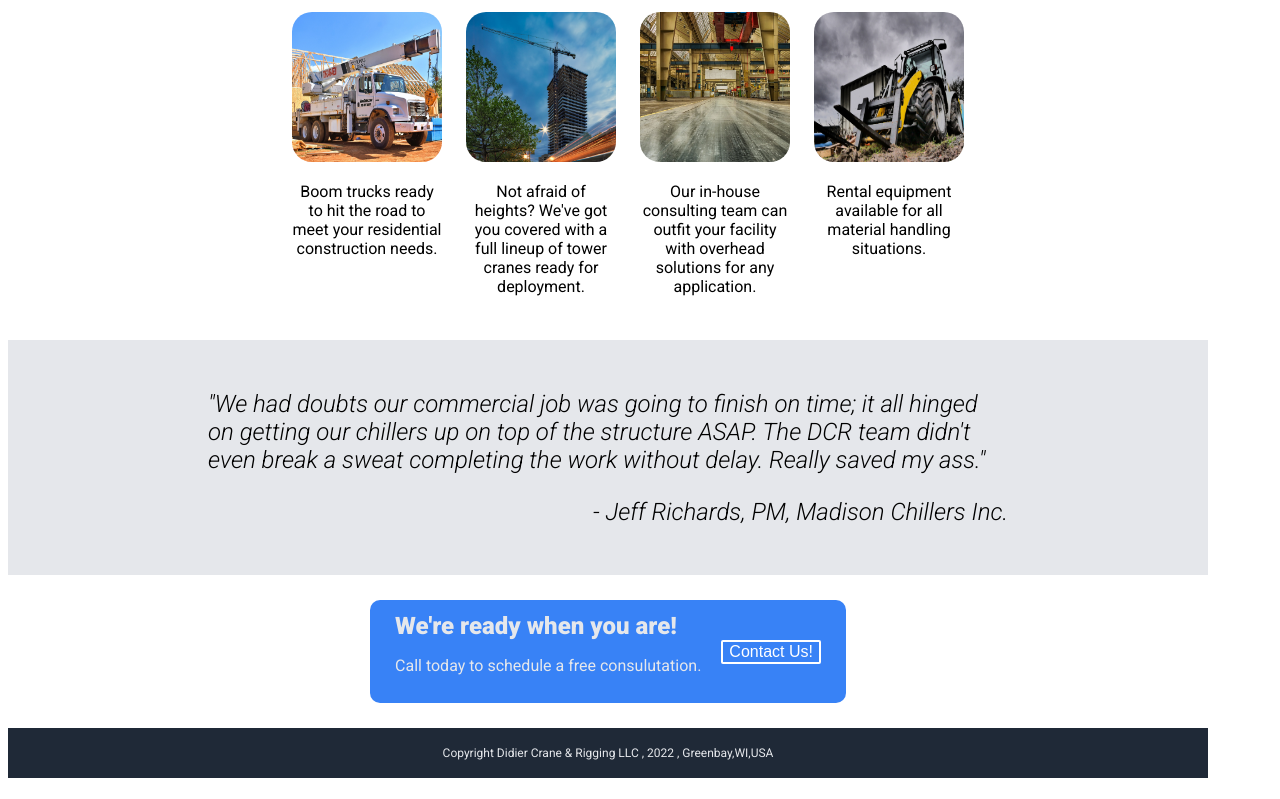
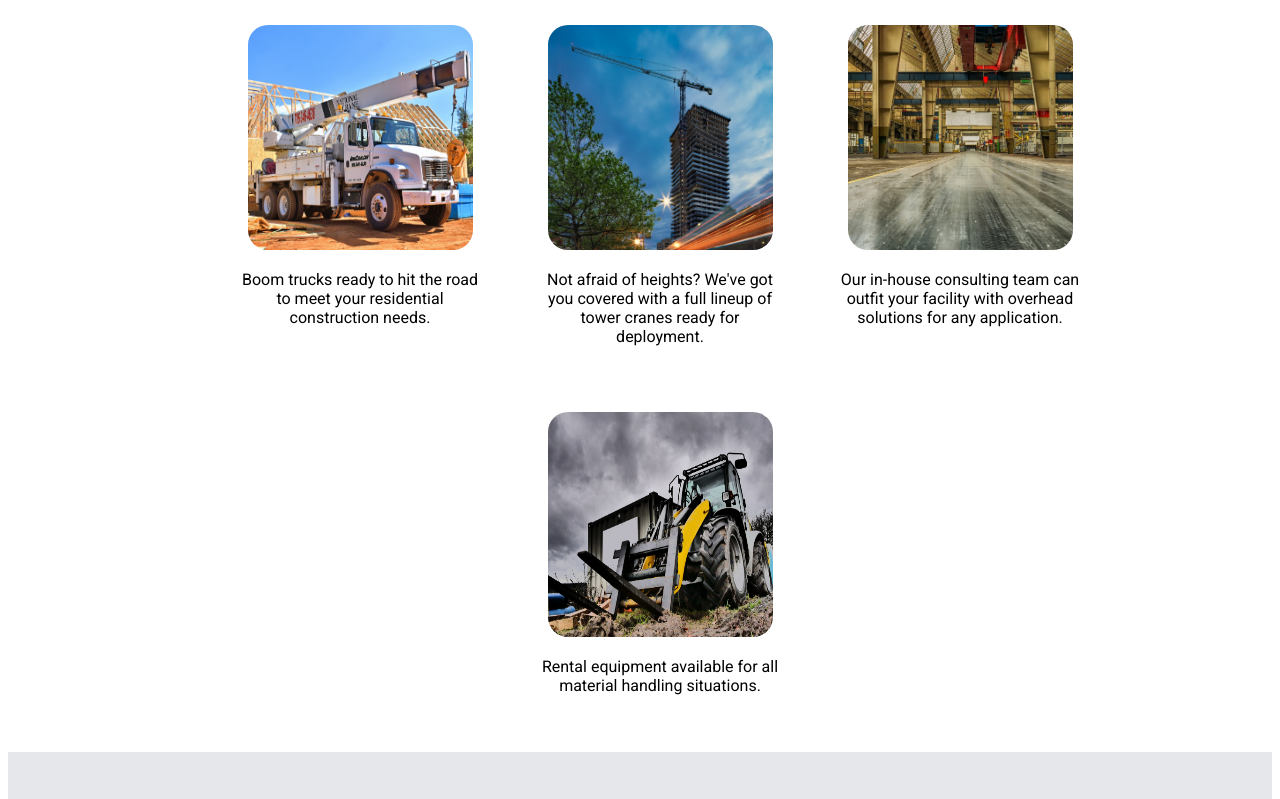
Before and after one commit to vkorwin/land-page, a plain HTML site: page index.html in a window 1280 px wide. Shown: the part 466-1265 px from the top of the page. Drawn offline with Linux system fonts and the light colour scheme.

Commit message:
increased size of content images. Increased max width for home page.

```diff
--- a/style.css
+++ b/style.css
@@ -4,7 +4,7 @@ body {
     justify-content:space-between;
     align-items:center;
     font-family: 'Roboto', sans-serif;
-    max-width:1200px;
+    max-width:1600px;
 }
 
 .hero, .content, .review{
@@ -91,20 +91,21 @@ header li {
 }
 
 .content img {
-    width:150px;
-    height:150px;
+    width:225px;
+    height:225px;
     border-radius:20px;
 }
 
 .content li {
-    width:150px;
+    width:250px;
     font-size:16px;
     text-align:center;
-    margin:12px;
+    margin:25px;
 }
 
 ul {
     display: flex;
+    flex-wrap:wrap;
     justify-content:center;
     list-style:none;
     text-decoration:none;
```
